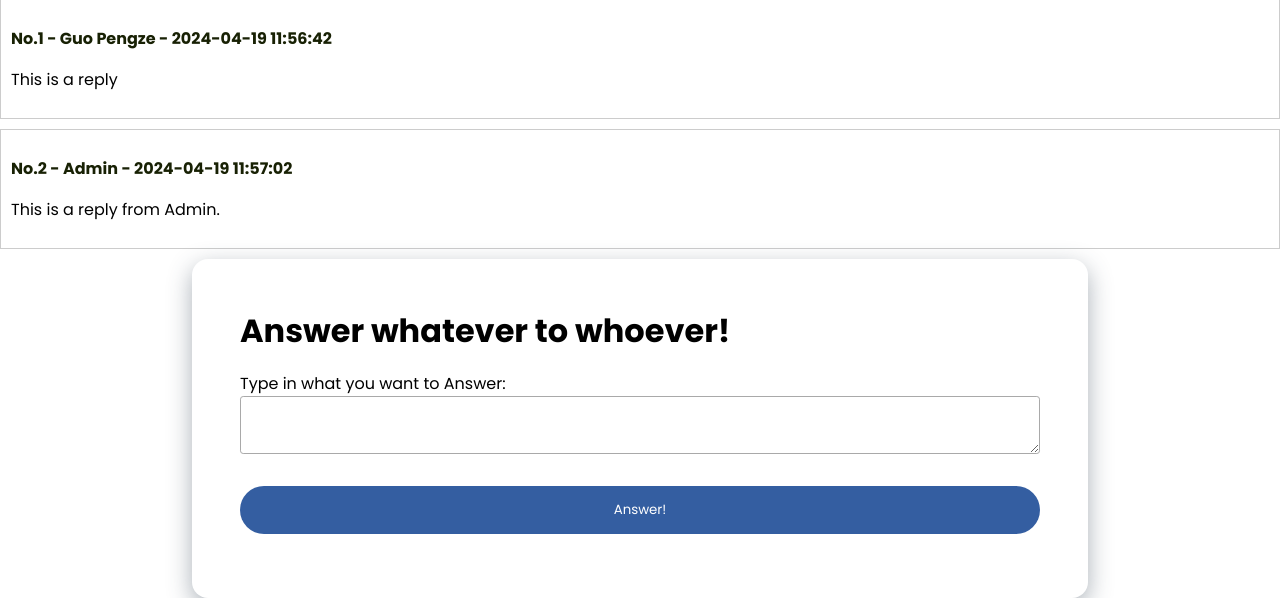
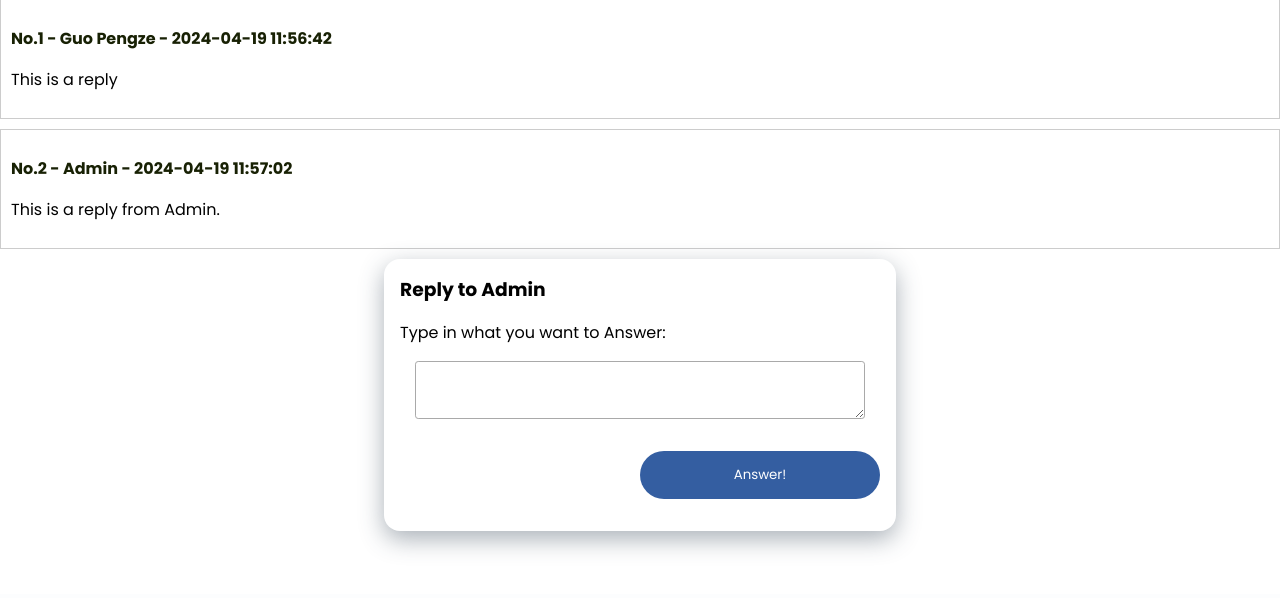
Before and after one commit to YanzhenHuang/CISC3003-Final-Project, a PHP site: page /post-details.php in a window 1280 px wide. Shown: the part 206-804 px from the top of the page. After the commit the page ends 756 px from the top, so only its background shows below. Run offline with PHP 8.4, Linux system fonts and the light colour scheme; a user stored in the database is signed in; data comes from the database, SQL or seed files in the repository.

Commit message:
[post-deatils.php, postDetails.css] <Fix> Adjust the layout of the reply card. <Add> Add returning href in the header icon.

```diff
--- a/public/css/postDetails.css
+++ b/public/css/postDetails.css
@@ -35,20 +35,24 @@
 /* Form for asking questions*/
 .reply-question-form {
     margin: 0 auto;
-    padding: 3rem;
-    max-width: 50rem;
+    padding: 1rem;
+    max-width: 30rem;
     border-radius: 1rem;
 }
 
-.reply-question-form h1 {
+.reply-question-form h3 {
     margin: 0 0 1rem 0;
 }
 
-.reply-question-form #p_content {
-    width: calc(100%);
+.reply-question-form #r_content {
+    width: calc(90%);
     max-height: calc(30%);
     resize: vertical;
+    margin: 0 auto;
+    margin-top: 1rem;
+}
 
-    margin-top: 1rem;
-
+.reply-question-form #reply-question {
+    max-width: calc(50%);
+    margin-left: calc(50%);
 }
--- a/public/post-details.php
+++ b/public/post-details.php
@@ -19,7 +19,9 @@
 
 <body>
     <header>
-        <img src="./images/Logo.png" class="login-signup-logo">
+        <a href="all-posts.php">
+            <img src="./images/Logo.png" class="login-signup-logo">
+        </a>
         <div class="user-login-details">
             <?php
             session_start();
@@ -141,7 +143,7 @@
         ?>
     </div>
     <div class="reply-question-form content-block">
-        <h1>Answer whatever to whoever!</h1>
+        <h3>Reply to <?php echo $login_uname ?> </h3>
         <form action="./php/process-reply.php" method="post">
 
             <!-- Hidden User ID Field -->
@@ -160,9 +162,6 @@
             <input type="submit" value="Answer!" class="btn" id="reply-question"></input>
         </form>
     </div>
-
-
-
 </body>
 
 </html>
```
